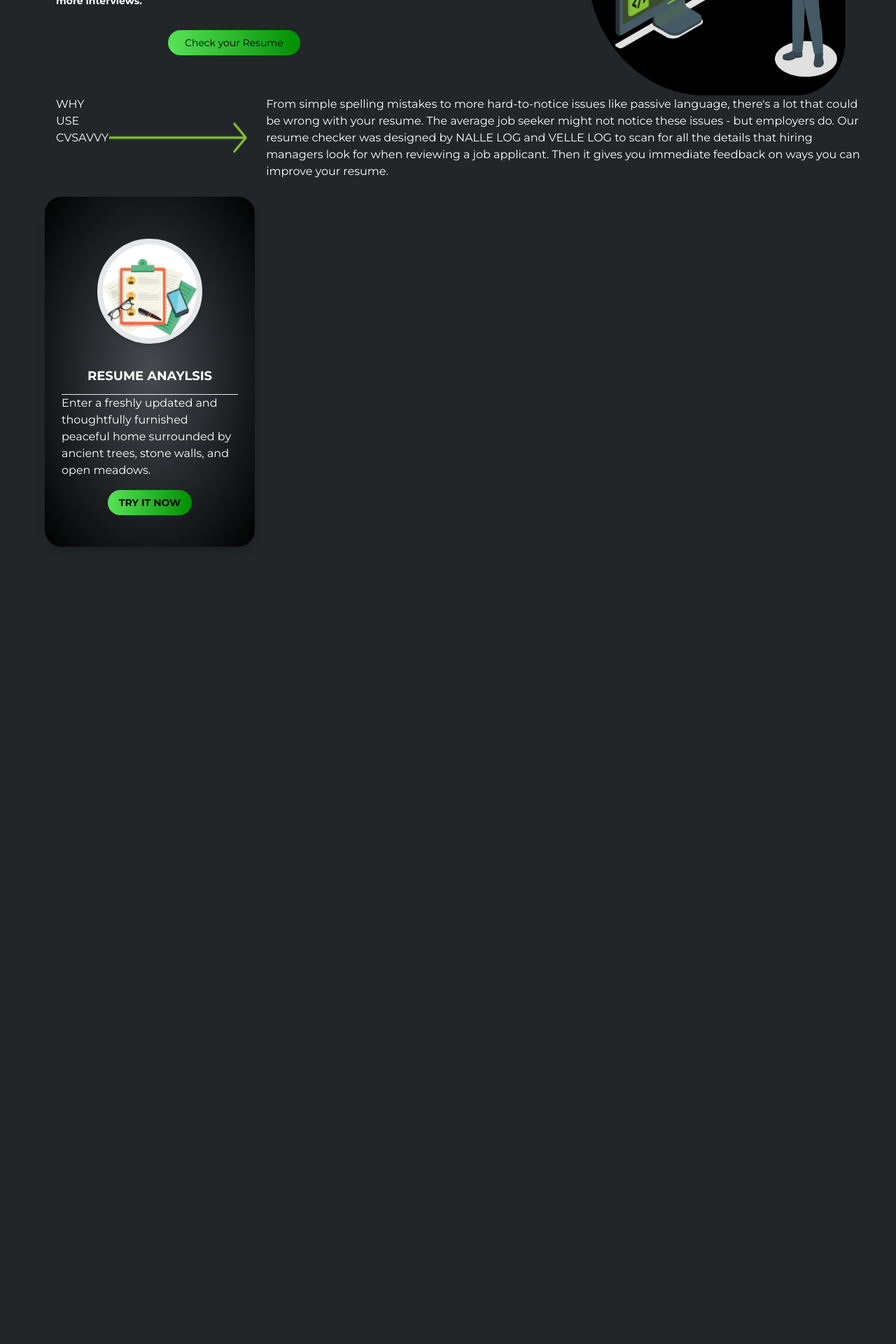
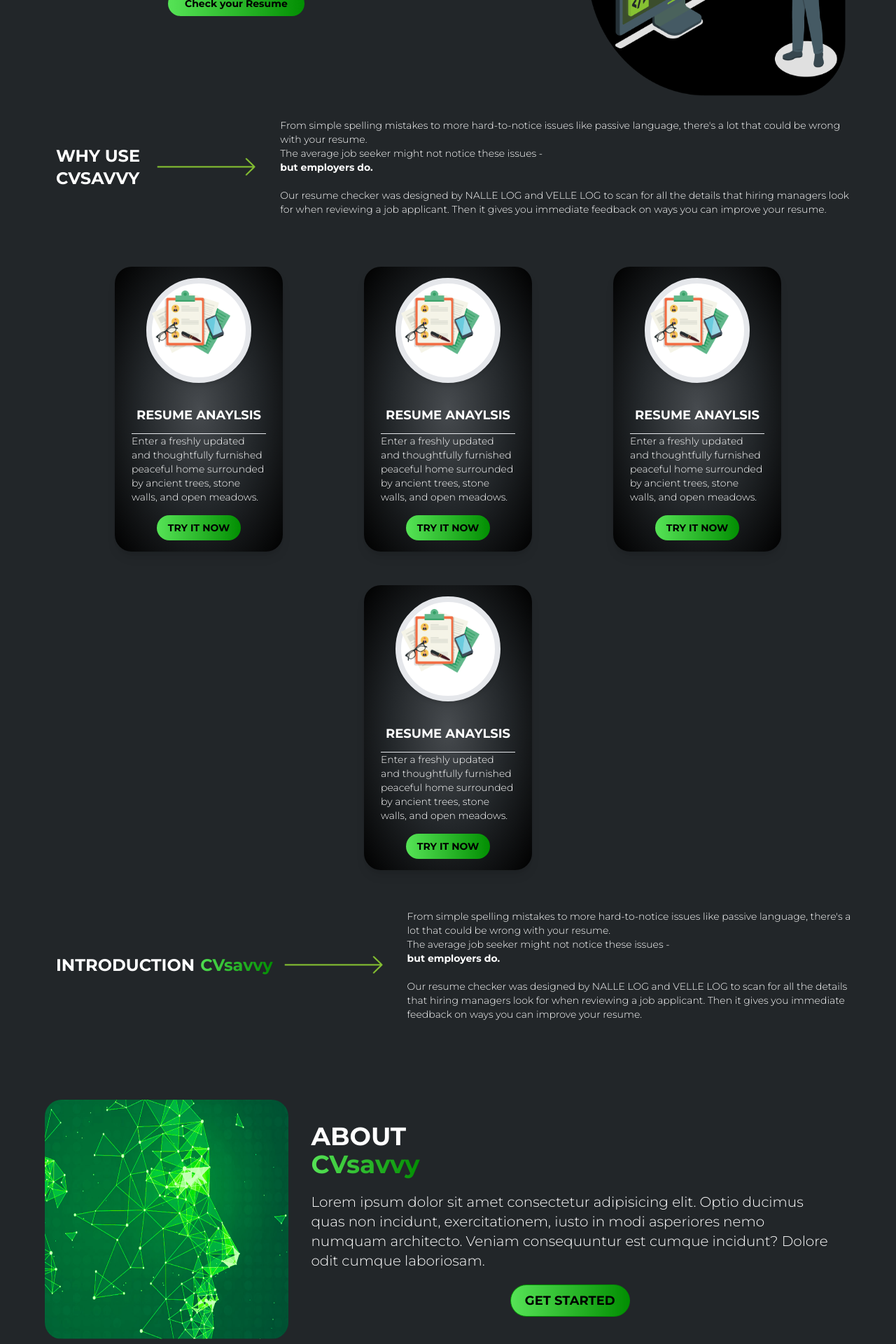
Before and after one commit to paraschuri/CVsavvy, a React (Vite) app in the folder frontend/: page / in a window 1280 px wide. Shown: the part 300-2220 px from the top of the page at 70% size. Before the commit the page ends 1105 px from the top, so only its background shows below. Built offline with nearby package versions, Linux system fonts and the light colour scheme.

Commit message:
About us

```diff
--- /dev/null
+++ b/frontend/src/components/About.jsx
@@ -0,0 +1,33 @@
+import React from 'react';
+import AIimg from "../assets/AI-img.png"
+import AIimg2 from "../assets/AI-img2.png"
+
+const About = () => {
+  return (
+    <>
+        <div class="py-16">
+            <div class="flex m-auto px-6 flex-col md:justify-evenly lg:flex-row">
+                <div class="flex lg:flex-row justify-center lg:justify-start">
+                    <img src={AIimg2} alt="img" className='hidden lg:flex h-auto w-2/3 rounded-3xl md:w-1/2 lg:mr-80 lg:w-full lg:h-full items-center lg:items-start' />
+                </div>
+                <div class="lg:flex items-center lg:justify-center">
+                    <div class="flex flex-col p-0 lg:m-8">
+                        <h1 class="lg:text-4xl font-bold leading-tight mb-5 text-3xl">  ABOUT <br />
+                            <span className='textGradient'> CVsavvy</span>
+                        </h1>
+                        <p class="lg:text-xl text-sm font-thin">Lorem ipsum dolor sit amet consectetur adipisicing elit. Optio ducimus quas non incidunt, exercitationem, iusto in modi asperiores nemo numquam architecto. Veniam consequuntur est cumque incidunt? Dolore odit cumque laboriosam. </p>
+
+                        <div class="flex justify-center items-center">
+                            <a href="/" class="text-black rounded-full py-2 px-5 text-lg font-semibold bgGradient inline-block border border-darkGreen hover: mt-5">GET STARTED</a>
+                        </div>
+
+                    </div>
+                </div>
+
+            </div>
+        </div>
+    </>
+  );
+};
+
+export default About;
--- a/frontend/src/components/SingleFeature.jsx
+++ b/frontend/src/components/SingleFeature.jsx
@@ -9,12 +9,12 @@ import resume from '../assets/resume.png'
 
 export function SingleFeature() {
     return (
-        <Card className={`rounded-3xl px-6 m-6 flex-col items-center justify-center w-[300px] max-w-[26rem] h-[500px] shadow-lg bg-gradient-radial from-lightBlack via-darkBlack to-black`} >
-            <CardHeader floated={false} className="shadow-md border-[1E262A] border-spacing-0 border-8 rounded-full h-[150px] w-[150px] mb-8 ">
+        <Card className={`rounded-3xl px-6 m-6 flex-col items-center justify-center lg:max-w-[26rem] h-100 w-60 shadow-lg bg-gradient-radial from-lightBlack via-darkBlack to-black`} >
+            <CardHeader floated={false} className="shadow-md border-[1E262A] border-spacing-0 border-8 rounded-full lg:h-[150px] lg:w-[150px] mb-8 h-28 w-28">
             <img
                 src={resume}
                 alt="img"
-                className="h-[150px] w-[150px] object-scale-down"
+                className="h-28 w-28 object-scale-down"
             />
             </CardHeader>
             <CardBody>
@@ -25,13 +25,13 @@ export function SingleFeature() {
 
             </div>
             <hr />
-            <Typography color="white">
+            <Typography color="white" className="text-sm font-light">
                 Enter a freshly updated and thoughtfully furnished peaceful home
                 surrounded by ancient trees, stone walls, and open meadows.
             </Typography>
 
             </CardBody>
-            <CardFooter className="pb-0 flex justify-center items-center">
+            <CardFooter className="pb-4 flex justify-center items-center">
             <button className="bgGradient px-4 py-2 mt-4 text-sm rounded-3xl font-semibold text-black">
                 TRY IT NOW
             </button>
--- a/frontend/src/pages/Home.jsx
+++ b/frontend/src/pages/Home.jsx
@@ -1,26 +1,46 @@
 import img1 from "../assets/img1.png"
 import arrow from "../assets/arrow.png"
 import SingleFeature from "../components/SingleFeature";
+import About from "../components/About";
+
 const Home = () => {
     return (
         <div className="text-white max-w-[1300px] px-10 mx-auto w-screen">
             <div className="flex gap-4">
                 <div className="mt-16 lg:w-[67%] lg:ml-10 lg:block flex flex-col items-center ">
-                    <h1 className="text-xl min-[440px]:text-2xl min-[540px]:text-3xl sm:text-4xl font-medium">Supercharge Your Career with</h1>
-                    <h1 className="textGradient mt-2 lg:mt-4 lg:ml-44 text-xl min-[440px]:text-2xl min-[540px]:text-3xl sm:text-4xl font-semibold">CVsavvy</h1>
-                    <p className="mt-4 sm:mt-8 lg:max-w-[600px] text-xs sm:text-sm md:w-full">Our free <span className="font-semibold">AI-powered</span> resume checker scores your resume on key criteria recruiters and hiring managers look for. Get actionable steps to revamp your resume and <span className="font-semibold">land more interviews.</span></p>
-                    <button className="bgGradient py-2 px-6 mt-6 lg:mt-8 lg:ml-40 text-sm rounded-3xl font-medium text-black">Check your Resume</button>
+                    <h1 className="text-xl min-[440px]:text-2xl min-[540px]:text-3xl sm:text-4xl font-medium ml-2 lg:ml-0">Supercharge Your Career with
+                        <span className="textGradient mt-2 pr-8 text-xl min-[440px]:text-2xl min-[540px]:text-3xl sm:text-4xl font-semibold "> CVsavvy</span>
+                    </h1>
+
+                    <p className="mt-4 sm:mt-8 lg:max-w-[600px] text-xs sm:text-sm md:w-full ml-2 lg:ml-0">Our free <span className="font-semibold">AI-powered</span> resume checker scores your resume on key criteria recruiters and hiring managers look for. Get actionable steps to revamp your resume and <span className="font-semibold">land more interviews.</span></p>
+                    <button className="bgGradient py-2 px-6 mt-6 lg:mt-8 lg:ml-40 text-sm rounded-3xl font-semibold text-black">Check your Resume</button>
                 </div>
                 <div className="mt-7 mr-8 hidden lg:block">
                     <img src={img1} alt="hello" className="h-[350px] w-[400px]" />
                 </div>
             </div>
-            <div className="flex ml-10">
-                <div>WHY USE CVSAVVY</div>
-                <img src={arrow} alt="" />
-                <div>From simple spelling mistakes to more hard-to-notice issues like passive language, there's a lot that could be wrong with your resume. The average job seeker might not notice these issues - but employers do. Our resume checker was designed by NALLE LOG and VELLE LOG to scan for all the details that hiring managers look for when reviewing a job applicant. Then it gives you immediate feedback on ways you can improve your resume.</div>
+            <div className="flex lg:ml-10 lg:my-8 mb-6 lg:flex-row mt-6 flex-col items-start ml-2">
+                <div className="lg:mr-2 text-2xl font-extrabold mb-4 flex flex-row items-center lg:flex lg:flex-row">WHY USE CVSAVVY
+                    <img src={arrow} alt="" className="px-4 lg:object-scale-down h-20 w-48 m-0 hidden md:block lg:block"/>
+                    <div className="lg:text-sm text-xs font-light lg:flex lg:flex-col hidden">From simple spelling mistakes to more hard-to-notice issues like passive language, there's a lot that could be wrong with your resume. <br /> The average job seeker might not notice these issues - <span className="font-bold">but employers do.</span> <br /> Our resume checker was designed by NALLE LOG and VELLE LOG to scan for all the details that hiring managers look for when reviewing a job applicant. Then it gives you immediate feedback on ways you can improve your resume.</div>
+                </div>
+                <div className="text-xs font-light lg:hidden">From simple spelling mistakes to more hard-to-notice issues like passive language, there's a lot that could be wrong with your resume. <br /> The average job seeker might not notice these issues - <span className="font-bold">but employers do.</span> <br /> Our resume checker was designed by NALLE LOG and VELLE LOG to scan for all the details that hiring managers look for when reviewing a job applicant. Then it gives you immediate feedback on ways you can improve your resume.</div>
             </div>
-            <SingleFeature />
+            <div className="flex flex-wrap justify-evenly lg:mx-8">
+                <SingleFeature />
+                <SingleFeature />
+                <SingleFeature />
+                <SingleFeature />
+            </div>
+            <div className="flex lg:ml-10 lg:my-8 mb-6 lg:flex-row mt-6 flex-col items-start">
+                <div className="lg:mr-2 text-2xl font-extrabold mb-4 flex flex-row items-center lg:flex lg:flex-row">INTRODUCTION
+                    <span className="textGradient pl-2"> CVsavvy</span>
+                    <img src={arrow} alt="" className="px-4 lg:object-scale-down h-20 w-48 m-0 hidden md:block lg:block"/>
+                    <div className="lg:text-sm text-xs font-light lg:flex lg:flex-col hidden">From simple spelling mistakes to more hard-to-notice issues like passive language, there's a lot that could be wrong with your resume. <br /> The average job seeker might not notice these issues - <span className="font-bold">but employers do.</span> <br /> Our resume checker was designed by NALLE LOG and VELLE LOG to scan for all the details that hiring managers look for when reviewing a job applicant. Then it gives you immediate feedback on ways you can improve your resume.</div>
+                </div>
+                <div className="text-xs font-light lg:hidden">From simple spelling mistakes to more hard-to-notice issues like passive language, there's a lot that could be wrong with your resume. <br /> The average job seeker might not notice these issues - <span className="font-bold">but employers do.</span> <br /> Our resume checker was designed by NALLE LOG and VELLE LOG to scan for all the details that hiring managers look for when reviewing a job applicant. Then it gives you immediate feedback on ways you can improve your resume.</div>
+            </div>
+            <About />
         </div>
     );
 }
```
Also changed, not shown: frontend/src/assets/AI-img.png (added), frontend/src/assets/AI-img2.png (added).
